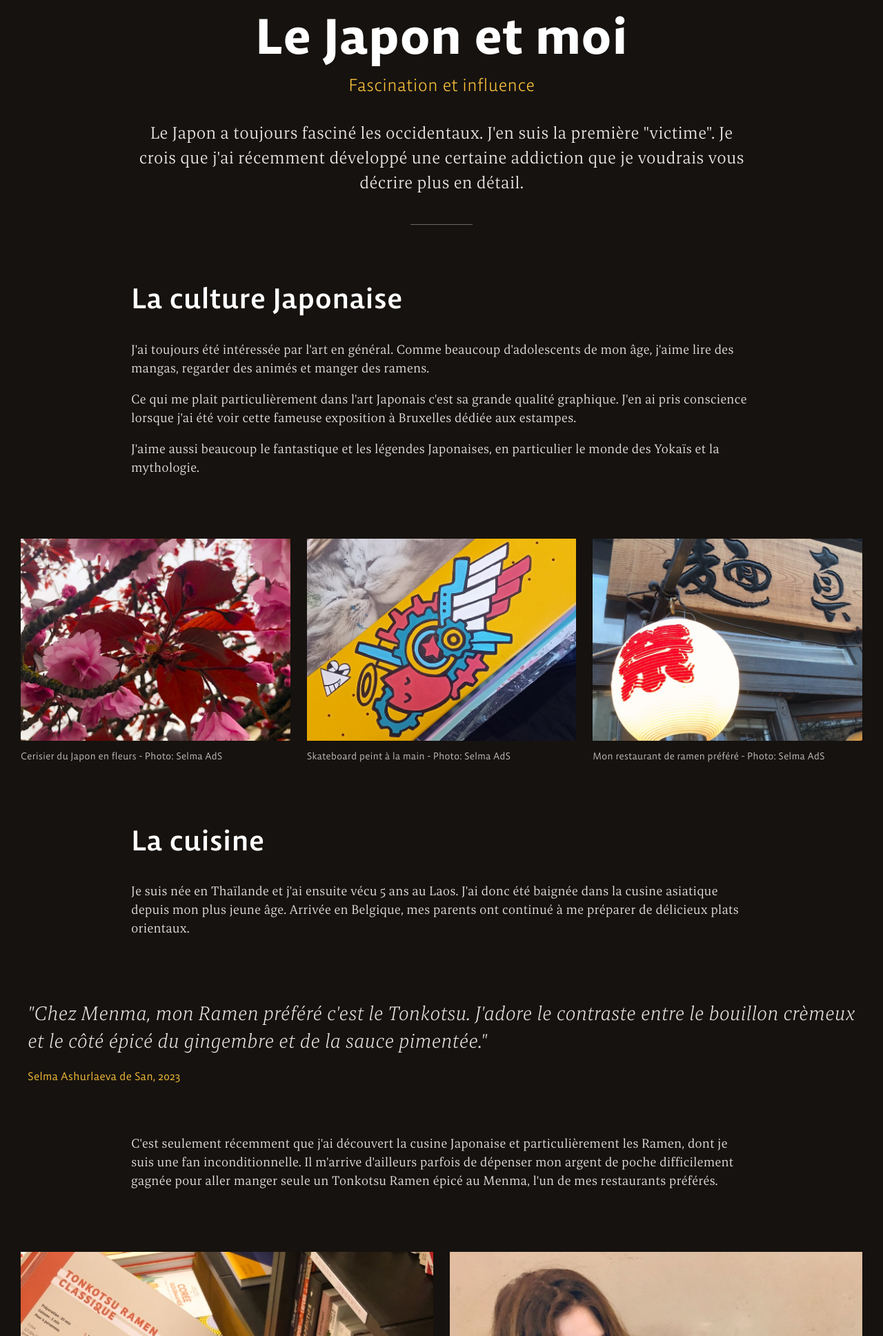
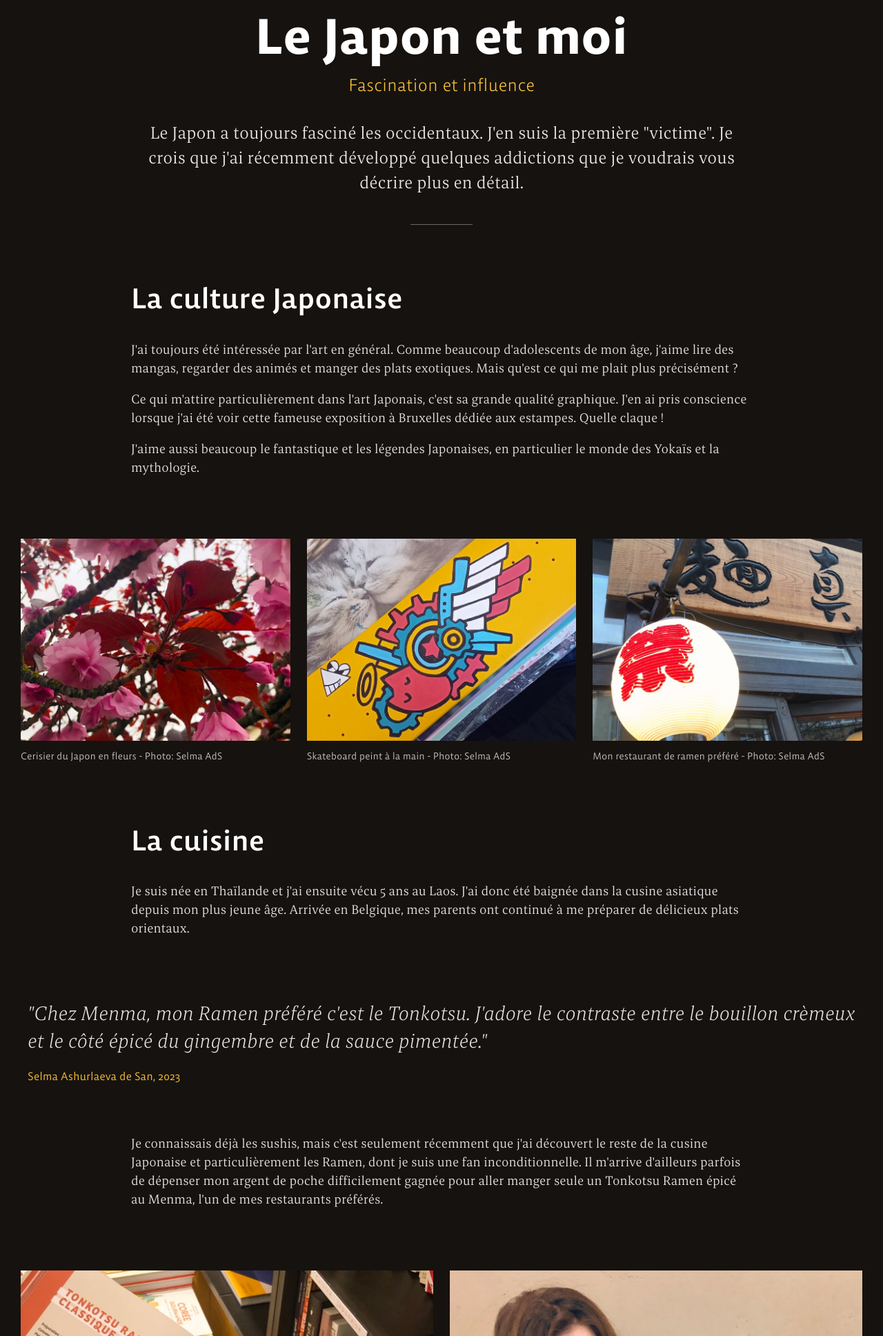
Before and after one commit to jeromecoupe/selma-japan, a plain HTML site: page index.html in a window 1280 px wide. Shown: the part 983-2920 px from the top of the page at 69% size. Drawn offline with Linux system fonts and the light colour scheme.

Commit message:
corrections

```diff
--- a/index.html
+++ b/index.html
@@ -49,8 +49,8 @@
             <p class="soustitre">Fascination et influence</p>
             <p class="pageintro__text">
               Le Japon a toujours fasciné les occidentaux. J'en suis la première
-              "victime". Je crois que j'ai récemment développé une certaine
-              addiction que je voudrais vous décrire plus en détail.
+              "victime". Je crois que j'ai récemment développé quelques
+              addictions que je voudrais vous décrire plus en détail.
             </p>
           </div>
         </div>
@@ -61,12 +61,14 @@
           <p>
             J'ai toujours été intéressée par l'art en général. Comme beaucoup
             d'adolescents de mon âge, j'aime lire des mangas, regarder des
-            animés et manger des ramens.
+            animés et manger des plats exotiques. Mais qu'est ce qui me plait
+            plus précisément ?
           </p>
           <p>
-            Ce qui me plait particulièrement dans l'art Japonais c'est sa grande
-            qualité graphique. J'en ai pris conscience lorsque j'ai été voir
-            cette fameuse exposition à Bruxelles dédiée aux estampes.
+            Ce qui m'attire particulièrement dans l'art Japonais, c'est sa
+            grande qualité graphique. J'en ai pris conscience lorsque j'ai été
+            voir cette fameuse exposition à Bruxelles dédiée aux estampes.
+            Quelle claque !
           </p>
           <p>
             J'aime aussi beaucoup le fantastique et les légendes Japonaises, en
@@ -156,11 +158,12 @@
       <div class="section" id="section-cuisine">
         <div class="container container--small">
           <p>
-            C'est seulement récemment que j'ai découvert la cusine Japonaise et
-            particulièrement les Ramen, dont je suis une fan inconditionnelle.
-            Il m'arrive d'ailleurs parfois de dépenser mon argent de poche
-            difficilement gagnée pour aller manger seule un Tonkotsu Ramen épicé
-            au Menma, l'un de mes restaurants préférés.
+            Je connaissais déjà les sushis, mais c'est seulement récemment que
+            j'ai découvert le reste de la cusine Japonaise et particulièrement
+            les Ramen, dont je suis une fan inconditionnelle. Il m'arrive
+            d'ailleurs parfois de dépenser mon argent de poche difficilement
+            gagnée pour aller manger seule un Tonkotsu Ramen épicé au Menma,
+            l'un de mes restaurants préférés.
           </p>
         </div>
       </div>
@@ -287,6 +290,18 @@
             des univers et des personnages et la musique et l'animation sont
             aussi importantes pour moi.
           </p>
+          <p>
+            J'ai commencé par regarder pas mal de classiques du Studio Ghibli et
+            du célèbre animateur et réalisateur Hayao Miyazaki. Mon premier
+            souvenir est "Princesse Mononoke" et le film préféré de mon enfance
+            est "Le garçon et la bête" de Mamoru Hosoda et du Studio Chizu.
+          </p>
+          <p>
+            Actuellement je regarde plus de séries adaptées de mangas que de
+            films: Jujutsu Kaisen, l'Attaque des Titans et bien d'autres. Je
+            suis convaincue que ces oeuvres ne sont pas seulement faites pour
+            des enfants mais peuvent être appréciées aussi par des adultes.
+          </p>
         </div>
       </div>
 
@@ -305,16 +320,11 @@
       <div class="section" id="section-animes">
         <div class="container container--small">
           <p>
-            J'ai commencé par regarder pas mal de classiques du Studio Ghibli et
-            du célèbre animateur et réalisateur Hayao Miyazaki. Mon premier
-            souvenir est "Princesse Mononoke" et le film préféré de mon enfance
-            est "Le garçon et la bête" de Mamoru Hosoda et du Studio Chizu.
-          </p>
-          <p>
-            Actuellement je regarde plus de séries adaptées de mangas que de
-            films: Jujutsu Kaisen, l'Attaque des Titans et bien d'autres. Je
-            suis convaincue que ces oeuvres ne sont pas seulement faites pour
-            des enfants mais peuvent être appréciées aussi par des adultes.
+            Ne le dites à personne mais ... ma journée idéale serait de
+            commencer par lire quelques mangas. Pour le repas de midi, j'irais
+            manger un bon ramen chez Menma. Je terminerais par une soirée (et
+            peut-être une nuit) passée à regarder quelques saisons de mes séries
+            d'animés préférées.
           </p>
         </div>
       </div>
```
Also changed, not shown: 1 other file.
